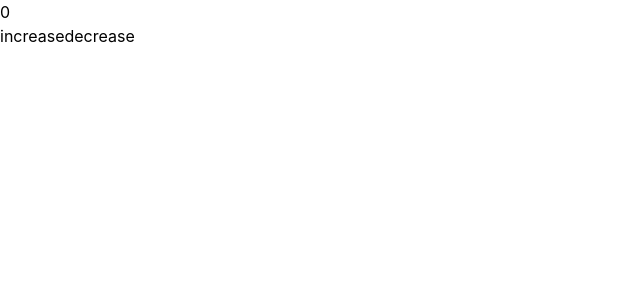
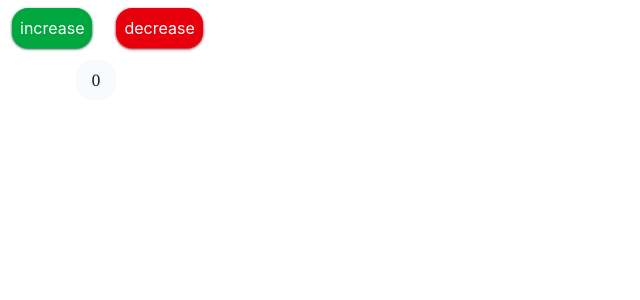
Before and after one commit to yasamanalizadeh2003/vue-train, a Vue app: page / in a window 1280 px wide. Shown: the top 300 px of the page, without its empty margins (0-640 px from the left). Built offline with nearby package versions, Linux system fonts and the light colour scheme.

Commit message:
styles added to counter logic

```diff
--- a/src/App.vue
+++ b/src/App.vue
@@ -186,7 +186,8 @@ const { count, increase, decrease } = useCounter()
 </script>
 
 <template>
-  <p>{{ count }}</p>
-  <button @click="increase">increase</button>
-  <button @click="decrease">decrease</button>
+
+  <button class="bg-green-600 shadow-sm shadow-green-800 text-white hover:bg-green-700 transition p-2 rounded-2xl mx-3 mt-2" @click="increase">increase</button>
+  <button class="bg-red-600 shadow-sm shadow-red-800 text-white hover:bg-red-700 transition p-2 rounded-2xl mx-3 mt-2" @click="decrease">decrease</button>
+   <p class="font-serif my-3 ml-19 text-gray-800 bg-gray-50 w-10 text-center rounded-2xl p-2">{{ count }}</p>
 </template>
```
